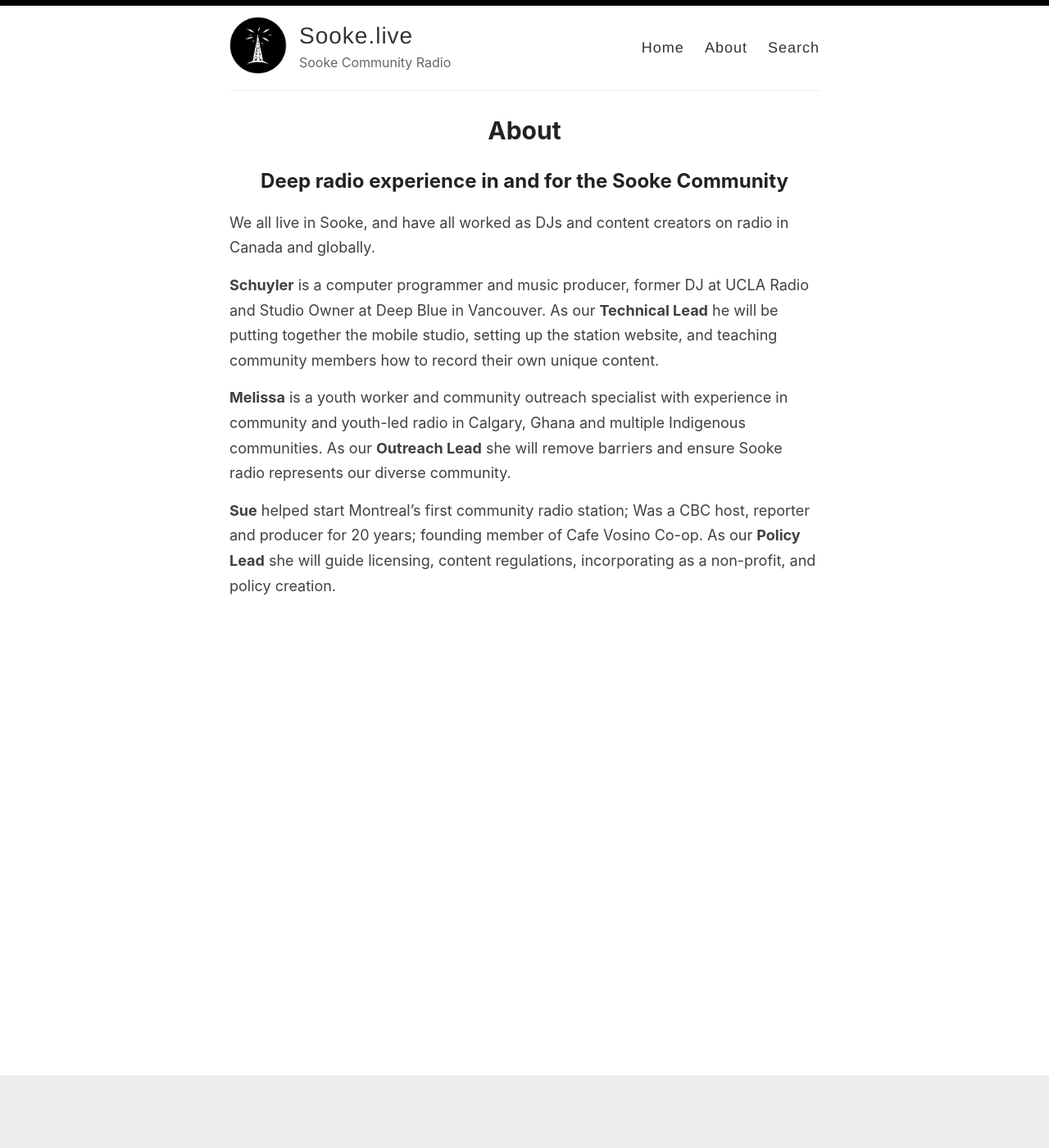
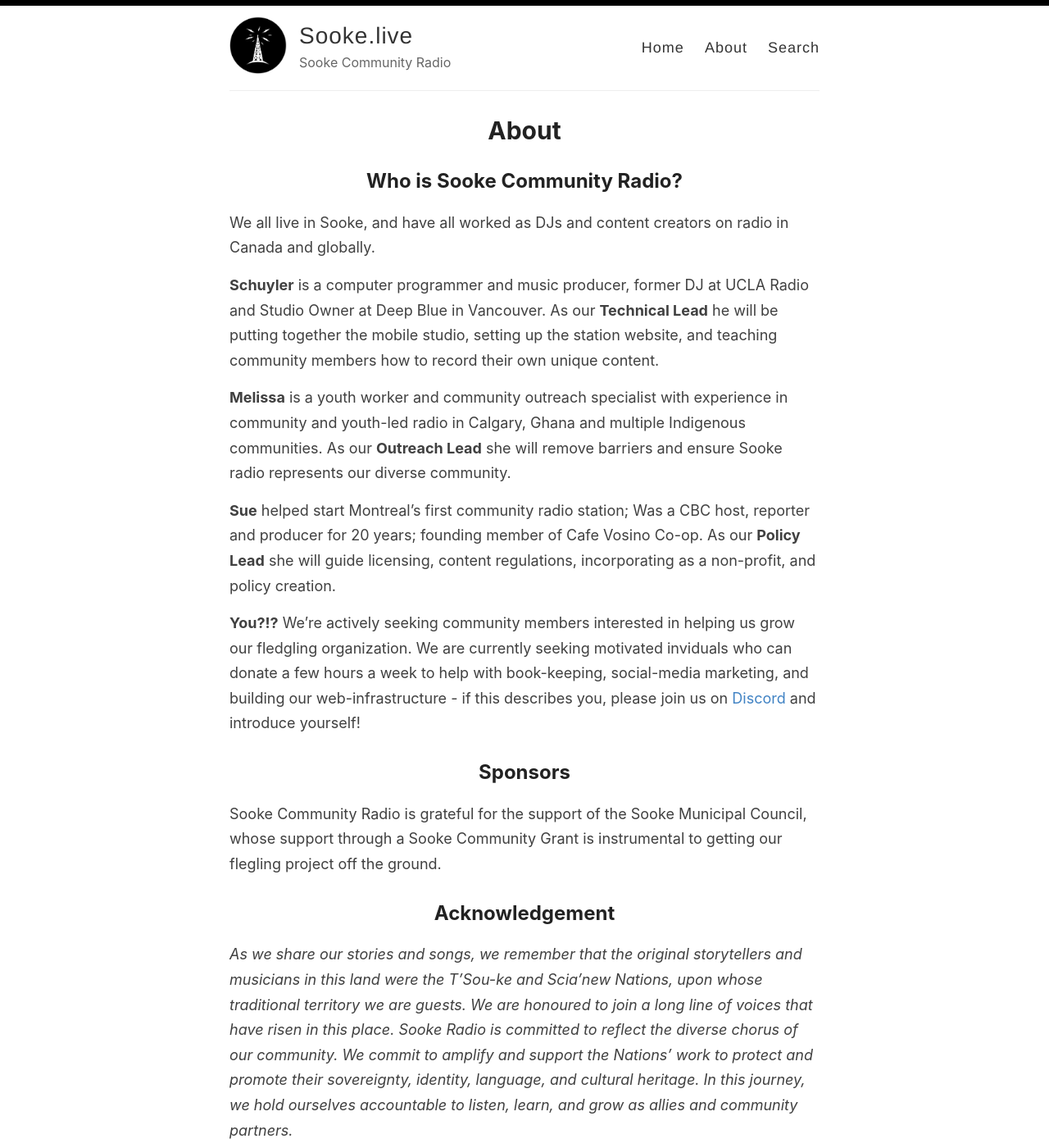
Before and after one commit to schuyberg/sooke-dot-live-info, a Jekyll site: the page built from _pages/about.md, in a window 1280 px wide and 1400 px high. Shown: the whole window at 82% size. Built offline with Jekyll 4.4.1, drawn with Linux system fonts in a browser that asks for light colours.

Commit message:
update about page

```diff
--- a/_pages/about.md
+++ b/_pages/about.md
@@ -4,7 +4,7 @@ title: About
 permalink: /about/
 ---
 
-## Deep radio experience in and for the Sooke Community
+## Who is Sooke Community Radio?
 
 
 We all live in Sooke, and have all worked as DJs and content creators on radio in Canada and globally.
@@ -17,3 +17,16 @@ We all live in Sooke, and have all worked as DJs and content creators on radio i
 
 
 **Sue** helped start Montreal’s first community radio station; Was a CBC host, reporter and producer for 20 years; founding member of Cafe Vosino Co-op. As our **Policy Lead** she will guide licensing, content regulations, incorporating as a non-profit, and policy creation.
+
+
+**You?!?** We're actively seeking community members interested in helping us grow our fledgling organization. We are currently seeking motivated inviduals who can donate a few hours a week to help with book-keeping, social-media marketing, and building our web-infrastructure - if this describes you, please join us on [Discord](https://discord.gg/DvuMjBME) and introduce yourself!
+
+
+## Sponsors
+
+Sooke Community Radio is grateful for the support of the Sooke Municipal Council, whose support through a Sooke Community Grant is instrumental to getting our flegling project off the ground.
+
+
+##  Acknowledgement
+
+*As we share our stories and songs, we remember that the original storytellers and musicians in this land were the T’Sou-ke and Scia’new Nations, upon whose traditional territory we are guests. We are honoured to join a long line of voices that have risen in this place. Sooke Radio is committed to reflect the diverse chorus of our community. We commit to amplify and support the Nations’ work to protect and promote their sovereignty, identity, language, and cultural heritage. In this journey, we hold ourselves accountable to listen, learn, and grow as allies and community partners.*
```
